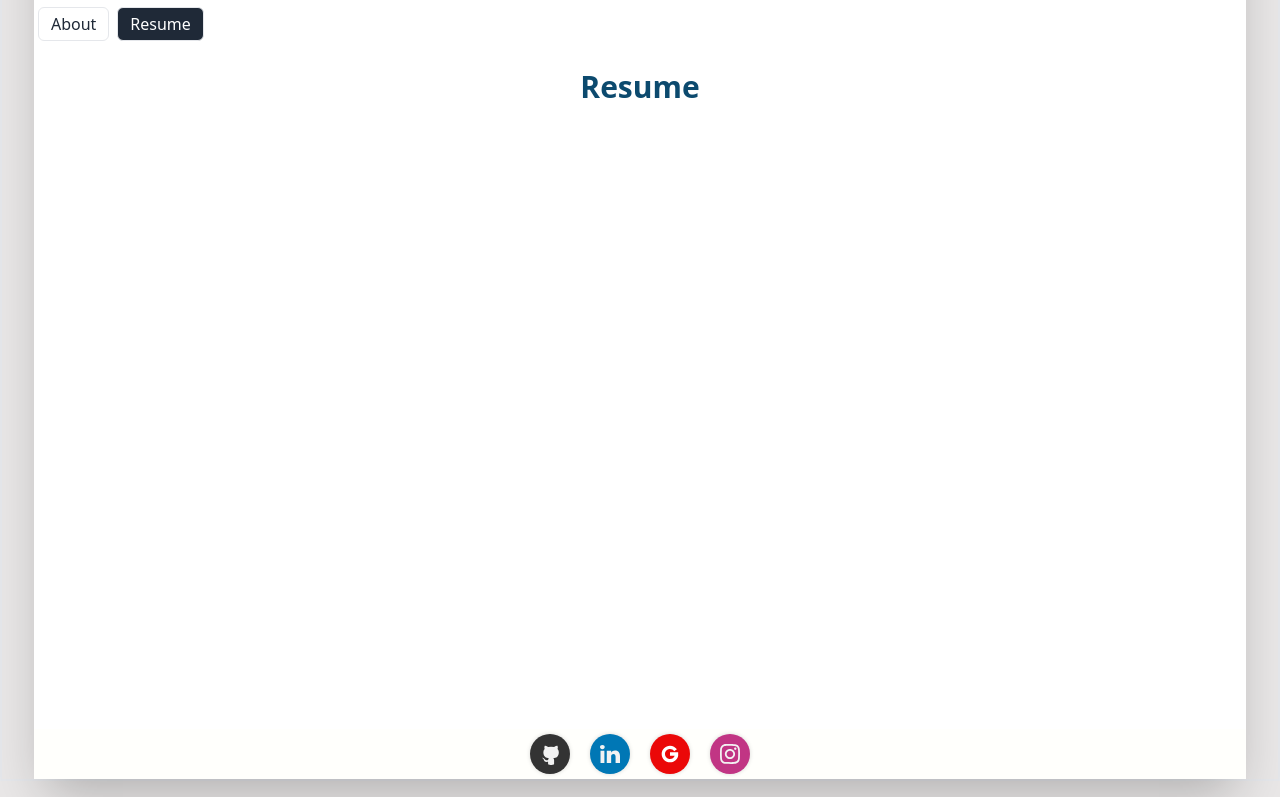
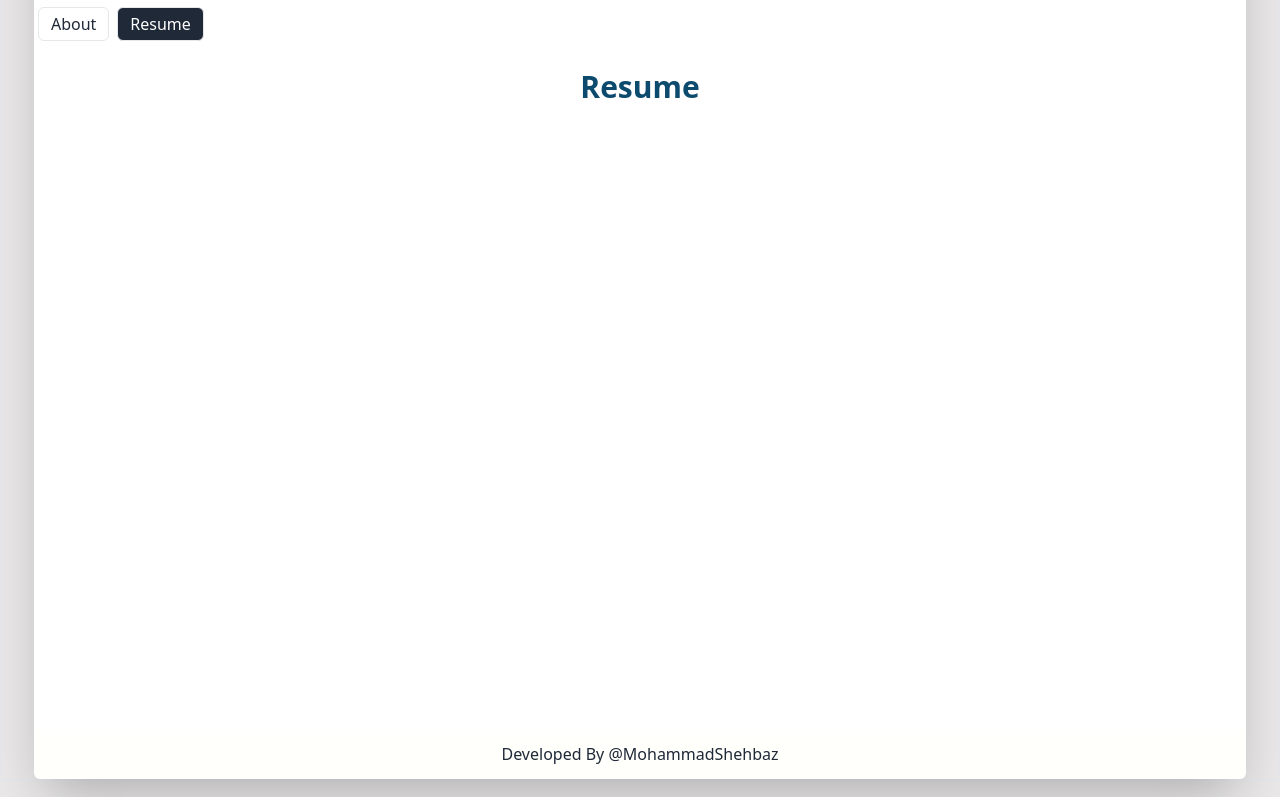
Before and after one commit to MOHAMMADSHEHBAZ/portfolio_new, a React (Vite) app: page /Resume in a window 1280 px wide. Shown: the part 354-1151 px from the top of the page. Built offline with nearby package versions, Linux system fonts and the light colour scheme.

Commit message:
Update footer.jsx

```diff
--- a/src/components/footer.jsx
+++ b/src/components/footer.jsx
@@ -1,8 +1,8 @@
 function Footer(){
     return(
         <>
-        <div class="social-buttons">
-  <a href="https://github.com/MOHAMMADSHEHBAZ" target="_blank" class="social-button github">
+        <div class="social-buttons rounded-b-lg">
+  {/* <a href="https://github.com/MOHAMMADSHEHBAZ" target="_blank" class="social-button github">
     <svg class="cf-icon-svg" xmlns="http://www.w3.org/2000/svg" viewBox="-2.5 0 19 19"><path d="M9.464 17.178a4.506 4.506 0 0 1-2.013.317 4.29 4.29 0 0 1-2.007-.317.746.746 0 0 1-.277-.587c0-.22-.008-.798-.012-1.567-2.564.557-3.105-1.236-3.105-1.236a2.44 2.44 0 0 0-1.024-1.348c-.836-.572.063-.56.063-.56a1.937 1.937 0 0 1 1.412.95 1.962 1.962 0 0 0 2.682.765 1.971 1.971 0 0 1 .586-1.233c-2.046-.232-4.198-1.023-4.198-4.554a3.566 3.566 0 0 1 .948-2.474 3.313 3.313 0 0 1 .091-2.438s.773-.248 2.534.945a8.727 8.727 0 0 1 4.615 0c1.76-1.193 2.532-.945 2.532-.945a3.31 3.31 0 0 1 .092 2.438 3.562 3.562 0 0 1 .947 2.474c0 3.54-2.155 4.32-4.208 4.548a2.195 2.195 0 0 1 .625 1.706c0 1.232-.011 2.227-.011 2.529a.694.694 0 0 1-.272.587z"></path></svg>
       </a>
       <a href="https://www.linkedin.com/in/mohammad-shehbaz-66ba7b210/" target="_blank" class="social-button linkedin">
@@ -32,7 +32,10 @@ function Footer(){
         </g>
     </g>
 </svg>
-  </a>
+  </a> */}
+  <p>
+Developed By @MohammadShehbaz
+  </p>
 </div>
         </>
     )
```
